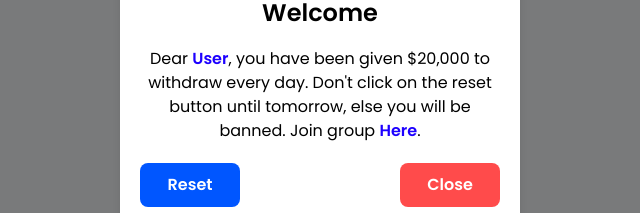
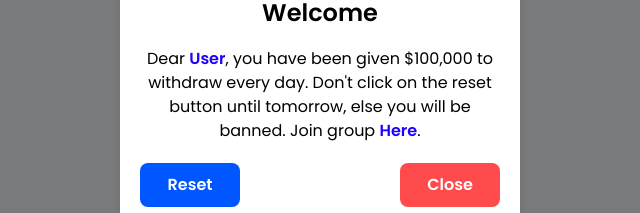
Before and after one commit to mjr0011/paid, a plain HTML site: page homepage.html in a window 1280 px wide. Shown: the part 299-512 px from the top of the page, 320-960 px from the left. Drawn offline with nearby package versions, Linux system fonts and the light colour scheme.

Commit message:
Add files via upload

```diff
--- a/homepage.html
+++ b/homepage.html
@@ -89,7 +89,7 @@
     <div id="modalBg" class="modal-bg hidden">
         <div class="modal">
             <h2>Welcome</h2>
-            <p>Dear <span class="highlight" id="userName">User</span>, you have been given $20,000 to withdraw every day. Don't click on the reset button until tomorrow, else you will be banned. Join group <a href="#" class="highlight">Here</a>.</p>
+            <p>Dear <span class="highlight" id="userName">User</span>, you have been given $100,000 to withdraw every day. Don't click on the reset button until tomorrow, else you will be banned. Join group <a href="#" class="highlight">Here</a>.</p>
             <div class="modal-btns">
                 <button class="btn btn-reset">Reset</button>
                 <button class="btn btn-close" onclick="closeModal()">Close</button>
```
